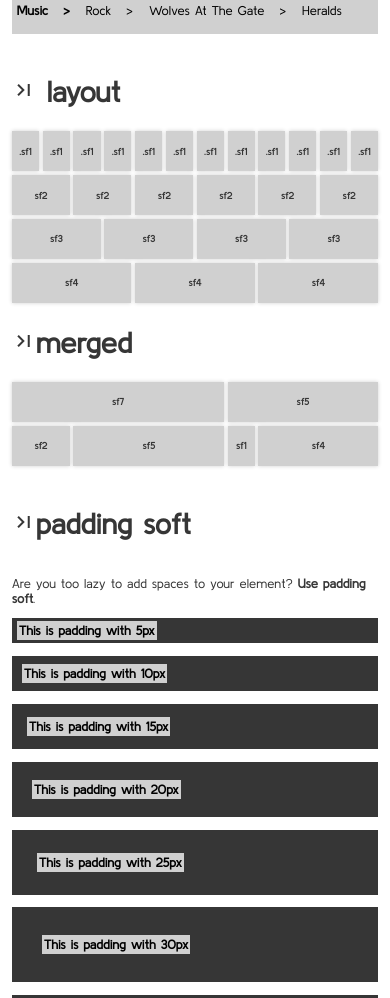
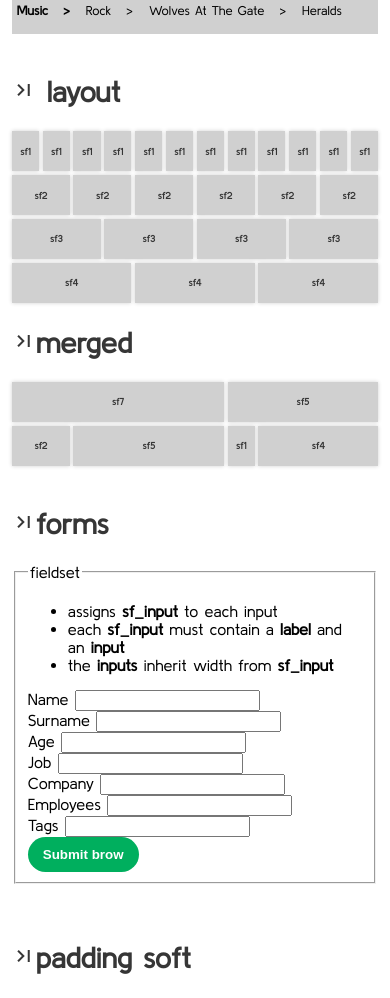
Before and after one commit to softframecss/softframecss, a website: page index.html in a window 390 px wide. Shown: the part 1018-2016 px from the top of the page. Drawn offline with Linux system fonts and the light colour scheme.

Commit message:
fix: err in responsive form

```diff
--- a/index.html
+++ b/index.html
@@ -111,40 +111,40 @@
         </div>
         <div class="sf">
             <div class="sf_card sf1">
-                <h3 class="text-center ps5"> .sf1 </h3>
+                <h3 class="text-center ps5"> sf1 </h3>
             </div>
             <div class="sf_card sf1">
-                <h3 class="text-center ps5"> .sf1 </h3>
+                <h3 class="text-center ps5"> sf1 </h3>
             </div>
             <div class="sf_card sf1">
-                <h3 class="text-center ps5"> .sf1 </h3>
+                <h3 class="text-center ps5"> sf1 </h3>
             </div>
             <div class="sf_card sf1">
-                <h3 class="text-center ps5"> .sf1 </h3>
+                <h3 class="text-center ps5"> sf1 </h3>
             </div>
             <div class="sf_card sf1">
-                <h3 class="text-center ps5"> .sf1 </h3>
+                <h3 class="text-center ps5"> sf1 </h3>
             </div>
             <div class="sf_card sf1">
-                <h3 class="text-center ps5"> .sf1 </h3>
+                <h3 class="text-center ps5"> sf1 </h3>
             </div>
             <div class="sf_card sf1">
-                <h3 class="text-center ps5"> .sf1 </h3>
+                <h3 class="text-center ps5"> sf1 </h3>
             </div>
             <div class="sf_card sf1">
-                <h3 class="text-center ps5"> .sf1 </h3>
+                <h3 class="text-center ps5"> sf1 </h3>
             </div>
             <div class="sf_card sf1">
-                <h3 class="text-center ps5"> .sf1 </h3>
+                <h3 class="text-center ps5"> sf1 </h3>
             </div>
             <div class="sf_card sf1">
-                <h3 class="text-center ps5"> .sf1 </h3>
+                <h3 class="text-center ps5"> sf1 </h3>
             </div>
             <div class="sf_card sf1">
-                <h3 class="text-center ps5"> .sf1 </h3>
+                <h3 class="text-center ps5"> sf1 </h3>
             </div>
             <div class="sf_card sf1">
-                <h3 class="text-center ps5"> .sf1 </h3>
+                <h3 class="text-center ps5"> sf1 </h3>
             </div>
         </div>
 
@@ -229,6 +229,62 @@
 
         <div class="sf">
             <div class="sf12">
+                <h1><i class="material-icons"> last_page </i>forms</h1>
+            </div>
+        </div>
+        <div class="sf">
+            <div class="sf12">
+                <form action="" class="sf_form">
+                    <fieldset>
+                        <legend> fieldset</legend>
+                        <ul>
+                            <li>assigns <strong>sf_input</strong> to each input </li>
+                            <li>each <strong>sf_input</strong> must contain a <strong>label</strong> and an <strong>input</strong></li>
+                            <li>the <strong>inputs</strong> inherit width from <strong>sf_input</strong></li>
+                        </ul>
+                        <div class="sf12_i">
+                            <div class="sf_input sf5_i">
+                                <label for="name">Name</label>
+                                <input type="text" name="name">
+                            </div>
+                            <div class="sf_input sf5_i">
+                                <label for="surname">Surname</label>
+                                <input type="text" name="surname">
+                            </div>
+                            <div class="sf_input sf2_i">
+                                <label for="age">Age</label>
+                                <input type="text" name="age">
+                            </div>
+                        </div>
+                        <div class="sf12_i">
+                            <div class="sf_input sf1_i">
+                                <label for="job">Job</label>
+                                <input type="text" name="job">
+                            </div>
+                            <div class="sf_input sf3_i">
+                                <label for="company">Company</label>
+                                <input type="text" name="company">
+                            </div>
+                            <div class="sf_input sf3_i">
+                                <label for="employee">Employees</label>
+                                <input type="text" name="employee">
+                            </div>
+                            <div class="sf_input sf5_i">
+                                <label for="tags">Tags</label>
+                                <input type="text" name="tags">
+                            </div>
+                        </div>
+                        <div class="sf12_i">
+                            <button class="sf_buttom success">Submit brow</button>
+                        </div>
+                    </fieldset>
+                </form>
+            </div>
+        </div>
+        <br>
+
+        <div class="sf">
+            <div class="sf12">
                 <h1><i class="material-icons"> last_page </i>padding soft</h1>
             </div>
         </div>
```
